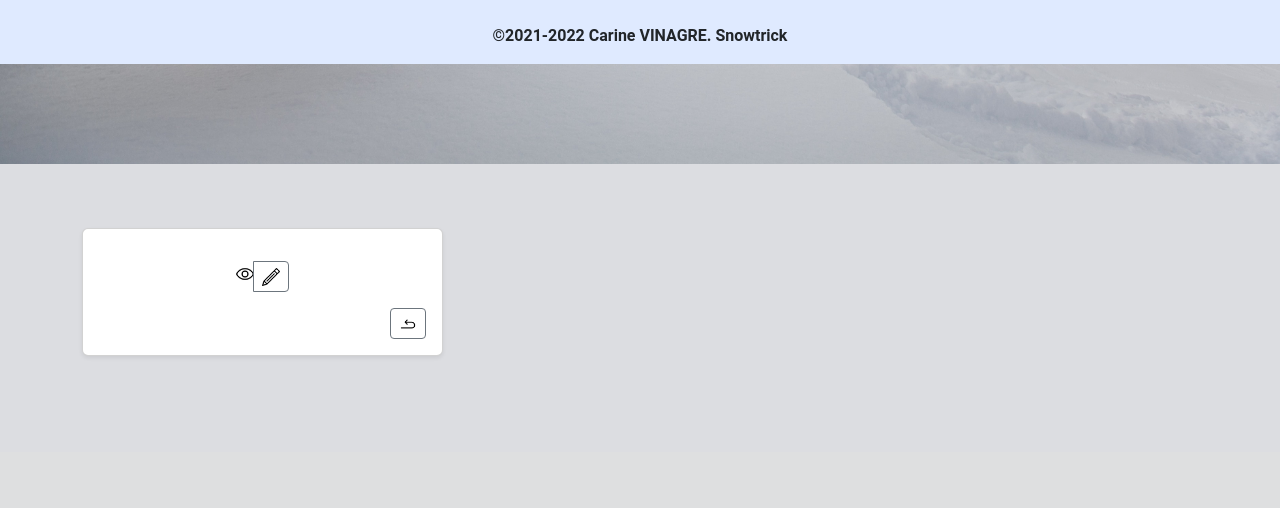
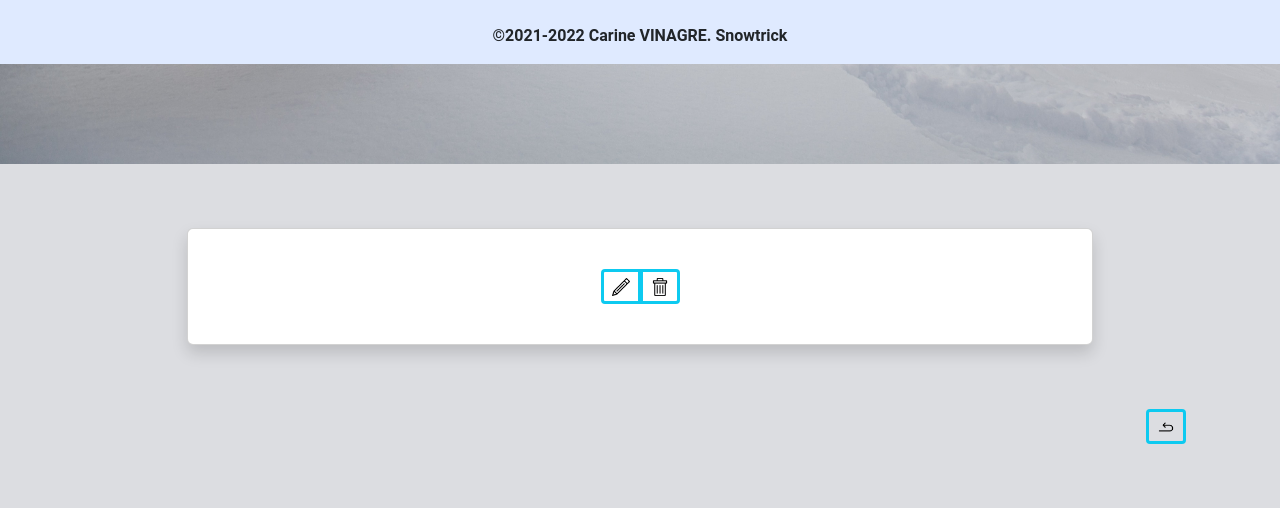
Before and after one commit to LeaVc11/Snowtrick, a Symfony app: template templates/category/show.html.twig in a window 1280 px wide. Shown: the part 736-1244 px from the top of the page. Before the commit the page ends 1093 px from the top, so only its background shows below. Run offline with Twig, Linux system fonts and the light colour scheme; the template is opened without the code that fills it, so the values that code supplies are empty; some libraries are stand-ins or nearby versions.

Commit message:
categorie template

```diff
--- a/templates/category/show.html.twig
+++ b/templates/category/show.html.twig
@@ -3,40 +3,55 @@
 {% block album %}{% endblock %}
 
 {% block content %}
+    <section class="container ">
+        <div class="row justify-content-center ">
+            <div class="col-md-10 ">
+                <div class="card shadow rounded mb-5 ">
+                    <div class="text-white rounded">
+                        <div class="row justify-content-center mb-3">
+                            <div class="card-body">
+                                <p class="card-text text-dark text-uppercase">{{ category.name }}</p>
+                                <div class="d-flex justify-content-center align-items-center">
+                                    <div class="row">
+                                        <div class="col">
+                                            <div class="btn-group m-2 text-center">
 
-    <div class="row row-cols-1 row-cols-sm-2 row-cols-md-3 g-3 mb-5">
+                                                <a href="{{ path('app_category_edit', {'slug': category.slug }) }}"
+                                                   class="btn btn-sm btn-outline-warning border border-info border-3"><img
+                                                            src="{{ asset('assets/images/logoEdit.png') }}" height="18px"
+                                                            alt="Modifier category"></a>
 
-            <div class="col">
-                <div class="card shadow-sm">
+                                                <a href="{{ path('app_category_delete', {'slug': category.slug }) }}"
+                                                   class="btn btn-sm btn-outline-warning border border-info border-3"><img
+                                                            src="{{ asset('assets/images/logoDelete.png') }}" height="18px"
+                                                            alt="Supprimer category"></a>
+                                            </div>
+                                        </div>
 
-                    <div class="card-body">
-                        <p class="card-text">{{ category.id}}</p>
-                        <p class="card-text">{{ category.name }}</p>
+                                    </div>
 
-                        <div class="d-flex justify-content-center align-items-center">
-                            <div class="btn-group text-center">
-                                <a href="{{ path('app_category_show', {'slug': category.slug}) }}">
-                                    <img src="{{ asset('assets/images/logoView.png') }}"
-                                         height="18px" alt="Voir catégorie"></a>
+                                </div>
 
-                                <a href="{{ path('app_category_edit', {'slug': category.slug }) }}"
-                                   class="btn btn-sm btn-outline-secondary"><img
-                                            src="{{ asset('assets/images/logoEdit.png') }}" height="18px"
-                                            alt="Modifier catégorie"></a>
                             </div>
-                        </div>
-                        <div class="d-flex justify-content-end align-items-center mt-3">
-                            <a href="{{ path('app_category') }}"
-                               class="btn btn-sm btn-outline-secondary"><img
-                                        src="{{ asset('assets/images/logoReturn.png') }}" height="18px"
-                                        alt="Return"></a>
                         </div>
                     </div>
 
                 </div>
             </div>
+            <div class="d-flex justify-content-end align-items-center m-3">
+                <a href="{{ path('app_category') }}"
+                   class="btn btn-sm btn-outline-warning border border-info border-3"><img
+                            src="{{ asset('assets/images/logoReturn.png') }}" height="18px"
+                            alt="Return"></a>
+            </div>
+        </div>
+        </div>
+        </div>
 
-    </div>
+    </section>
+
+
+
 
 
 {% endblock %}
```
Also changed, not shown: templates/trick/show.html.twig (+4 -5 lines).
